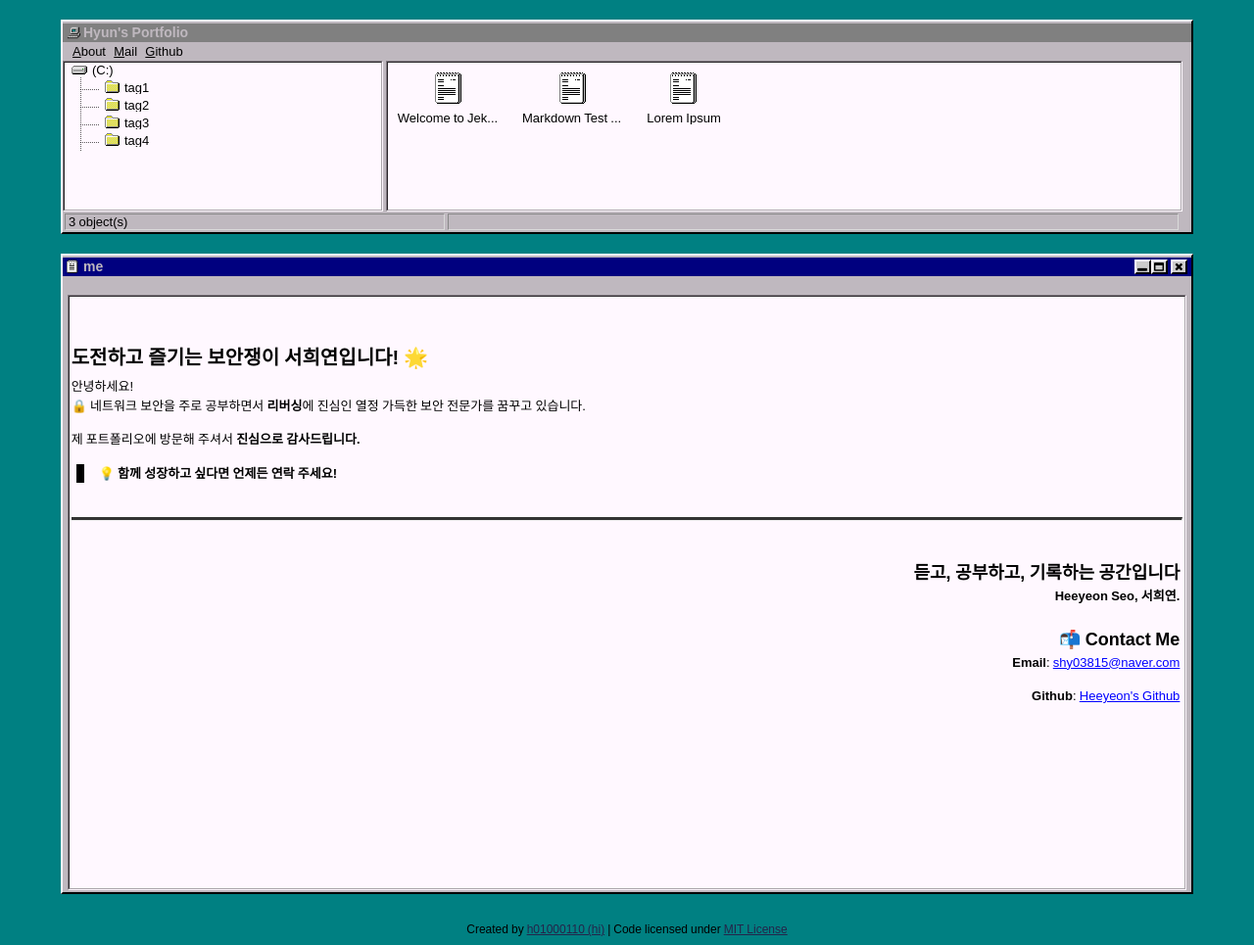
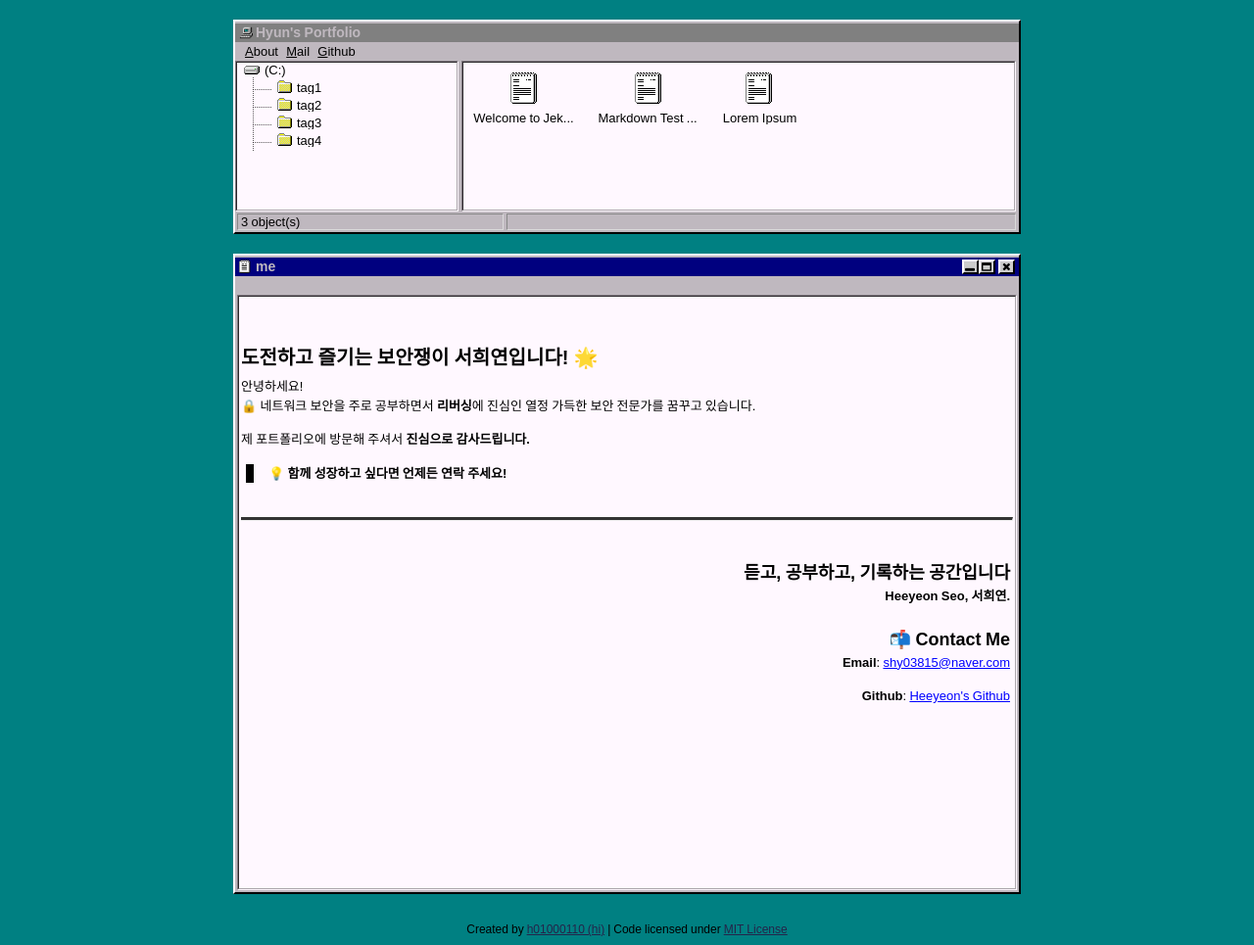
Before and after one commit to shyun03/shyun03.github.io, a Jekyll site: the page built from me/index.md, in a window 1280 px wide. Shown: the whole page at 98% size. Built offline with Jekyll 4.4.1, drawn with Linux system fonts in a browser that asks for light colours; some web fonts are replaced.

Commit message:
화면 비율 조정-2

```diff
--- a/assets/css/001.css
+++ b/assets/css/001.css
@@ -40,6 +40,7 @@ body {
 }
 
 .wrapper,.content {
+    max-width: 800px;
     width: 90%;
     margin: auto;
     margin-top: 20px;
--- a/assets/css/002.css
+++ b/assets/css/002.css
@@ -40,6 +40,7 @@ body {
 }
 
 .wrapper,.content {
+    max-width: 800px;
     width: 90%;
     margin: auto;
     margin-top: 20px;
```
